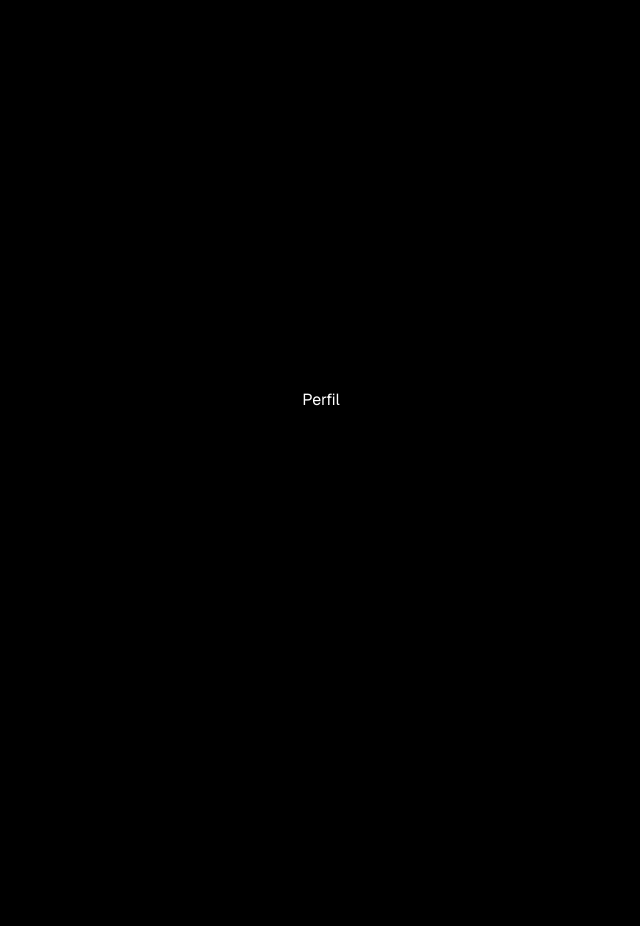
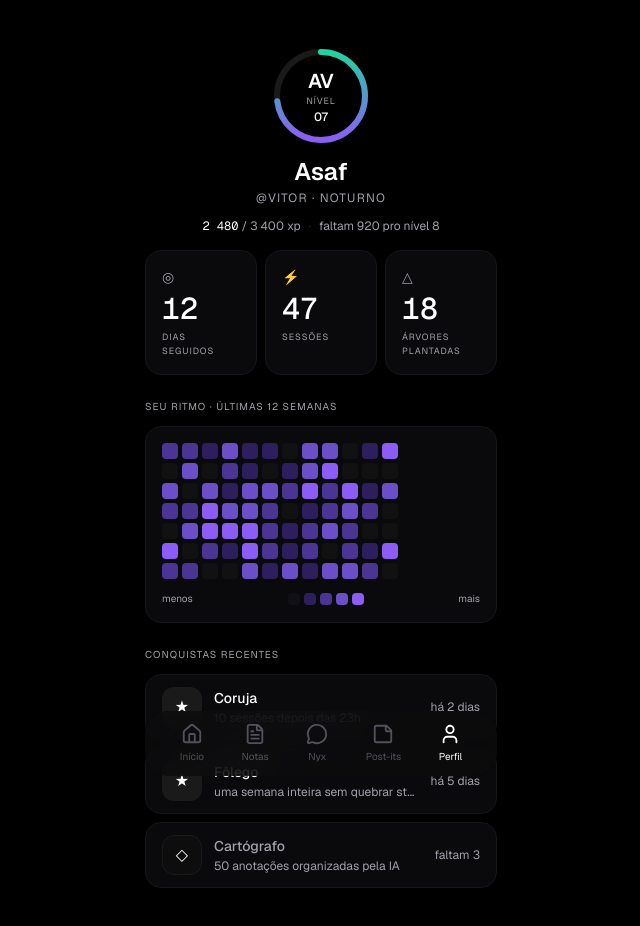
Before and after one commit to asafdev-3/study-os, a React (Vite) app: page /perfil in a window 1280 px wide. Shown: the top 926 px of the page, without its empty margins (319-959 px from the left). Before the commit the page ends 800 px from the top, so only its background shows below. Built offline with nearby package versions, Linux system fonts and the light colour scheme.

Commit message:
feat: splash screen + fade in/out + perfil refinado

```diff
--- a/src/App.jsx
+++ b/src/App.jsx
@@ -11,12 +11,13 @@ import Perfil from './pages/Perfil'
 import Configuracoes from './pages/Configuracoes'
 import Login from './pages/Login'
 import Lock from './pages/Lock'
+import Splash from './pages/Splash'
 
 function App() {
   return (
     <BrowserRouter>
       <Routes>
-        <Route path="/" element={<Login />} />
+        <Route path="/login" element={<Login />} />
         <Route path="/dashboard" element={<Dashboard />} />
         <Route path="/anotacoes" element={<Anotacoes />} />
         <Route path="/chat" element={<Chat />} />
@@ -24,6 +25,7 @@ function App() {
         <Route path="/perfil" element={<Perfil />} />
         <Route path="/configuracoes" element={<Configuracoes />} />
         <Route path="/lock" element={<Lock />} />
+        <Route path="/" element={<Splash />} />
       </Routes>
     </BrowserRouter>
   )
--- a/src/pages/Login.jsx
+++ b/src/pages/Login.jsx
@@ -1,7 +1,7 @@
 // Login.jsx — tela de entrada do StudyOS
 // Campos: email, senha | Ações: entrar, oauth (Google, GitHub, Discord)
 
-import { useState } from 'react'
+import { useState, useEffect } from 'react'
 import { useNavigate } from 'react-router-dom'
 import logo from '../assets/logo_studyos.png'
 import { Eye, EyeOff } from 'lucide-react'
@@ -13,6 +13,11 @@ function Login() {
   const [mostrarSenha, setMostrarSenha] = useState(false)
   // useNavigate permite trocar de rota programaticamente
   const navigate = useNavigate()
+  const [visivel, setVisivel] = useState(false)
+
+useEffect(() => {
+  setTimeout(() => setVisivel(true), 50)
+}, [])
   function handleLogin(e) {
     e.preventDefault()
     // Por enquanto navega direto pro dashboard (sem auth real)
@@ -20,7 +25,8 @@ function Login() {
   }
 
   return (
-    <div className="min-h-screen bg-[#0a0a0a] flex items-center justify-center px-6">
+    <div className="min-h-screen bg-[#0a0a0a] flex items-center justify-center px-6 transition-opacity duration-1000"
+      style={{ opacity: visivel ? 1 : 0 }}>
       <div className="w-full max-w-sm flex flex-col items-center gap-8">
 
         {/* Logo */}
--- a/src/pages/Perfil.jsx
+++ b/src/pages/Perfil.jsx
@@ -1,5 +1,130 @@
-// Página Perfil
+// Perfil.jsx — perfil do usuário com XP, ritmo e conquistas
+
+import Navbar from '../components/Navbar'
+
+const conquistas = [
+  { id: 1, nome: 'Coruja',     desc: '10 sessões depois das 23h',          tempo: 'há 2 dias', desbloqueada: true  },
+  { id: 2, nome: 'Fôlego',     desc: 'uma semana inteira sem quebrar st...', tempo: 'há 5 dias', desbloqueada: true  },
+  { id: 3, nome: 'Cartógrafo', desc: '50 anotações organizadas pela IA',   tempo: 'faltam 3',  desbloqueada: false },
+]
+
+// Gera grid de ritmo — 12 semanas x 7 dias
+const semanas = Array.from({ length: 12 }, (_, s) =>
+  Array.from({ length: 7 }, (_, d) => {
+    const rand = Math.random()
+    if (rand > 0.85) return 4
+    if (rand > 0.65) return 3
+    if (rand > 0.45) return 2
+    if (rand > 0.25) return 1
+    return 0
+  })
+)
+const intensidade = ['bg-[#111111]', 'bg-[#2d1f5e]', 'bg-[#4a3494]', 'bg-[#6b4fc8]', 'bg-[#8B5CF6]']
 function Perfil() {
-  return <div className="min-h-screen bg-black text-white flex items-center justify-center">Perfil</div>
+  const xpAtual = 2480
+  const xpProximo = 3400
+  const pct = (xpAtual / xpProximo) * 100
+
+  return (
+    <div className="min-h-screen bg-black text-white pb-32 px-4 max-w-sm mx-auto">
+
+      {/* Avatar + nível */}
+      <div className="flex flex-col items-center pt-12 pb-4">
+        <div className="relative w-24 h-24 mb-3">
+          {/* Anel de progresso SVG */}
+          <svg className="absolute inset-0 w-full h-full -rotate-90" viewBox="0 0 96 96">
+            <circle cx="48" cy="48" r="44" fill="none" stroke="#1a1a1a" strokeWidth="6" />
+            <circle cx="48" cy="48" r="44" fill="none"
+              stroke="url(#grad)" strokeWidth="6"
+              strokeDasharray={`${2 * Math.PI * 44}`}
+              strokeDashoffset={`${2 * Math.PI * 44 * (1 - pct / 100)}`}
+              strokeLinecap="round"
+            />
+            <defs>
+              <linearGradient id="grad" x1="0%" y1="0%" x2="100%" y2="0%">
+                <stop offset="0%" stopColor="#8B5CF6" />
+                <stop offset="100%" stopColor="#22D3A0" />
+              </linearGradient>
+            </defs>
+          </svg>
+          <div className="absolute inset-0 flex flex-col items-center justify-center">
+            <span className="text-xl font-semibold">AV</span>
+            <span className="text-[#a1a1aa] text-[9px] tracking-widest">NÍVEL</span>
+            <span className="text-xs font-medium">07</span>
+          </div>
+        </div>
+
+        <h1 className="text-2xl font-semibold">Asaf</h1>
+        <p className="text-[#a1a1aa] text-xs tracking-widest mt-0.5">@VITOR · NOTURNO</p>
+
+        {/* XP */}
+        <p className="text-[#a1a1aa] text-xs mt-3">
+          <span style={{ fontFamily: 'Geist Mono, monospace' }} className="text-white">2 480</span>
+          {' '}/ 3 400 xp
+          <span className="text-[#26262e] mx-2">·</span>
+          faltam 920 pro nível 8
+        </p>
+      </div>
+
+      {/* Métricas */}
+      <div className="grid grid-cols-3 gap-2 mb-6">
+        {[
+          { icon: '◎', valor: '12', label: 'DIAS\nSEGUIDOS' },
+          { icon: '⚡', valor: '47', label: 'SESSÕES' },
+          { icon: '△', valor: '18', label: 'ÁRVORES\nPLANTADAS' },
+        ].map(({ icon, valor, label }) => (
+          <div key={label} className="bg-[#0a0a0c] border border-[#16161b] rounded-2xl p-4 flex flex-col gap-1">
+            <span className="text-[#a1a1aa] text-sm">{icon}</span>
+            <span style={{ fontFamily: 'Geist Mono, monospace' }} className="text-3xl font-medium">{valor}</span>
+            <span className="text-[#a1a1aa] text-[9px] tracking-widest whitespace-pre-line">{label}</span>
+          </div>
+        ))}
+      </div>
+
+      {/* Ritmo */}
+      <p className="text-[#a1a1aa] text-[10px] tracking-widest uppercase mb-3">Seu ritmo · últimas 12 semanas</p>
+      <div className="bg-[#0a0a0c] border border-[#16161b] rounded-2xl p-4 mb-6">
+        <div className="flex gap-1">
+          {semanas.map((semana, s) => (
+            <div key={s} className="flex flex-col gap-1">
+              {semana.map((nivel, d) => (
+                <div key={d} className={`w-4 h-4 rounded-sm ${intensidade[nivel]}`} />
+              ))}
+            </div>
+          ))}
+        </div>
+        <div className="flex items-center justify-between mt-3">
+          <span className="text-[#a1a1aa] text-[10px]">menos</span>
+          <div className="flex gap-1">
+            {intensidade.map((c, i) => (
+              <div key={i} className={`w-3 h-3 rounded-sm ${c}`} />
+            ))}
+          </div>
+          <span className="text-[#a1a1aa] text-[10px]">mais</span>
+        </div>
+      </div>
+
+      {/* Conquistas */}
+      <p className="text-[#a1a1aa] text-[10px] tracking-widest uppercase mb-3">Conquistas recentes</p>
+      <div className="flex flex-col gap-2">
+        {conquistas.map(({ id, nome, desc, tempo, desbloqueada }) => (
+          <div key={id} className="bg-[#0a0a0c] border border-[#16161b] rounded-2xl px-4 py-3 flex items-center gap-3">
+            <div className={`w-10 h-10 rounded-xl flex items-center justify-center flex-shrink-0
+              ${desbloqueada ? 'bg-[#1a1a1a]' : 'bg-[#0d0d0d] border border-[#1a1a1a]'}`}>
+              {desbloqueada ? '★' : '◇'}
+            </div>
+            <div className="flex-1">
+              <p className={`text-sm font-medium ${!desbloqueada && 'text-[#a1a1aa]'}`}>{nome}</p>
+              <p className="text-[#a1a1aa] text-xs mt-0.5">{desc}</p>
+            </div>
+            <span className="text-[#a1a1aa] text-xs flex-shrink-0">{tempo}</span>
+          </div>
+        ))}
+      </div>
+
+      <Navbar />
+    </div>
+  )
 }
+
 export default Perfil
--- /dev/null
+++ b/src/pages/Splash.jsx
@@ -0,0 +1,33 @@
+// Splash.jsx — tela de abertura
+// Mostra logo por 2s com fade, depois redireciona pro Login
+
+import { useEffect, useState } from 'react'
+import { useNavigate } from 'react-router-dom'
+import logo from '../assets/logo_studyos.png'
+
+function Splash() {
+  const navigate = useNavigate()
+  const [visivel, setVisivel] = useState(false)
+
+  useEffect(() => {
+    setTimeout(() => setVisivel(true), 100)
+
+    // Fade out antes de navegar
+    setTimeout(() => setVisivel(false), 1600)
+    setTimeout(() => navigate('/login'), 2200)
+  }, [])
+
+  return (
+    <div className="min-h-screen bg-black flex flex-col items-center justify-center gap-4">
+      <div
+        className="flex flex-col items-center gap-4 transition-opacity duration-700"
+        style={{ opacity: visivel ? 1 : 0 }}
+      >
+        <img src={logo} alt="StudyOS" className="w-24 h-24 rounded-3xl" />
+        <span className="text-white tracking-[0.3em] text-sm font-light">S T U D Y O S</span>
+      </div>
+    </div>
+  )
+}
+
+export default Splash
```
